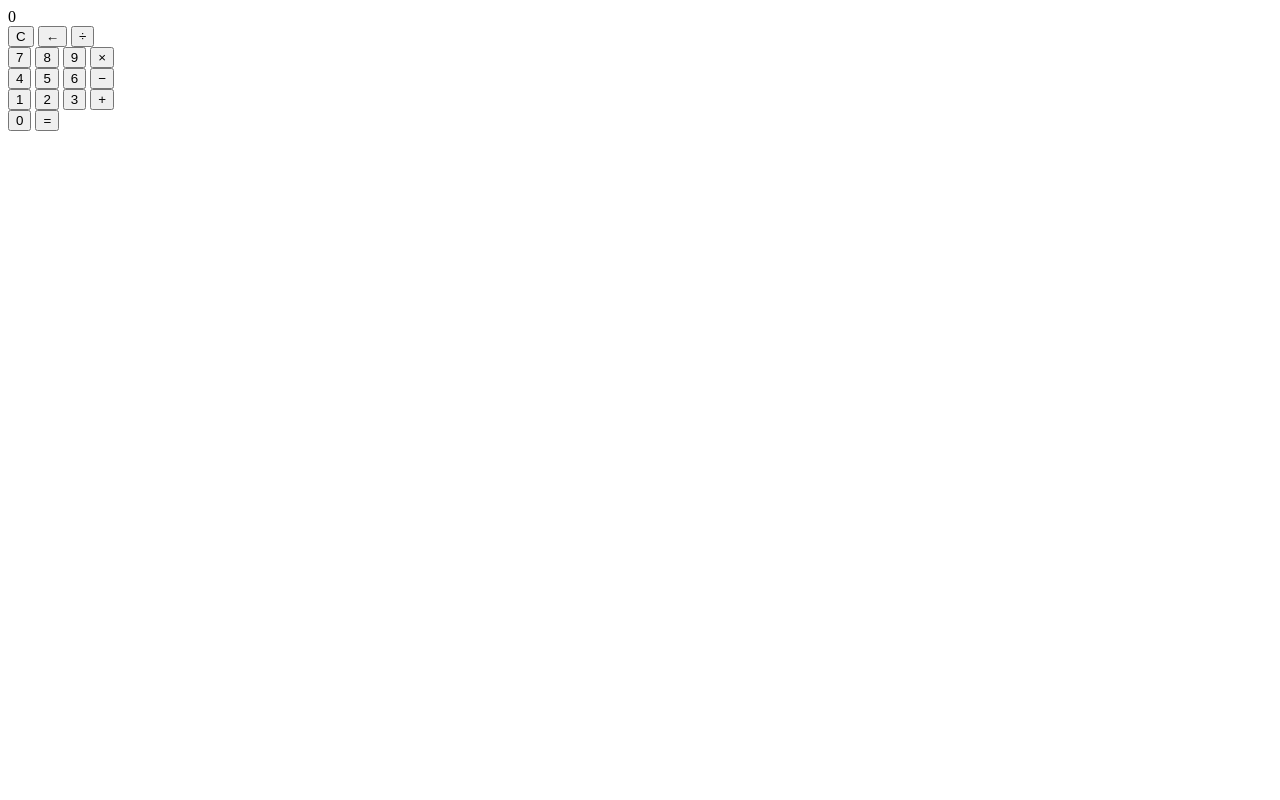
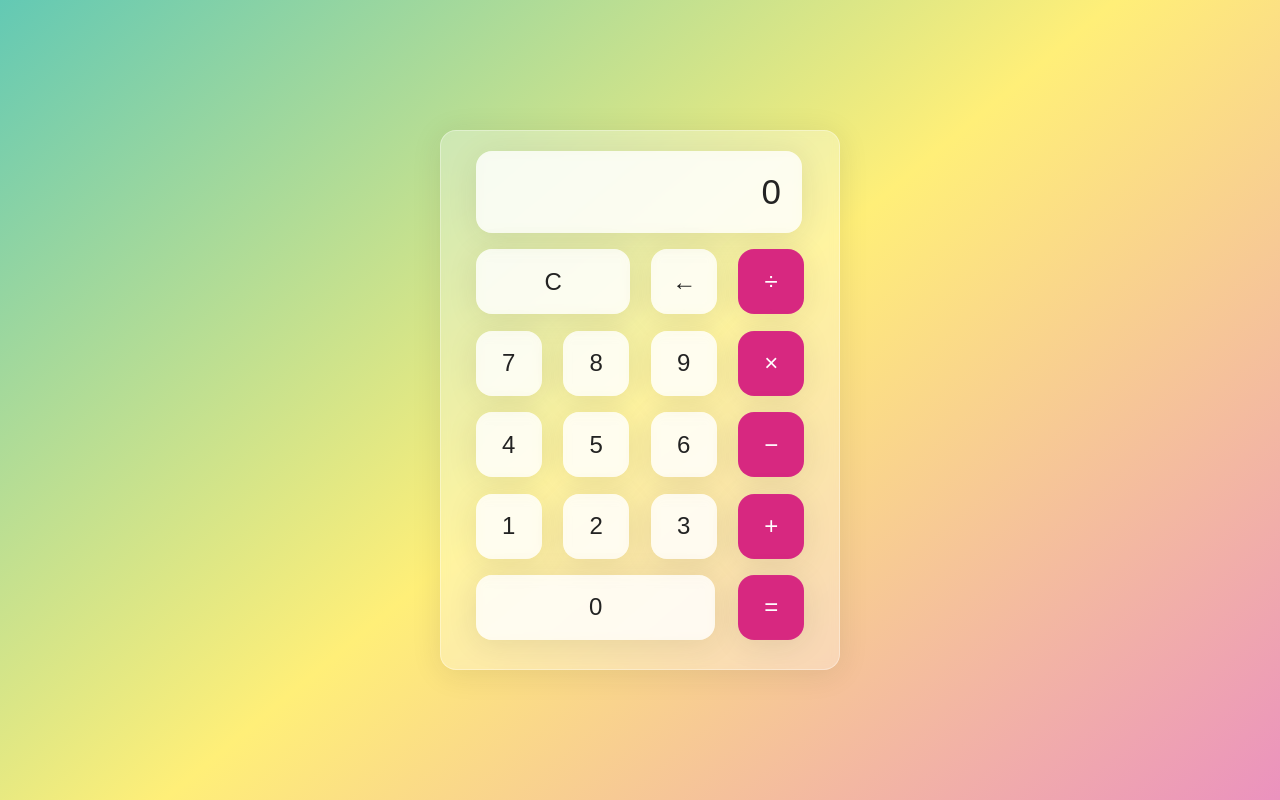
Before and after one commit to rodrigueznathaniel449/programming-practice-njr_v1, a plain HTML site: page index.html in a window 1280 px wide. Drawn offline with Linux system fonts and the light colour scheme.

Commit message:
completed css for calculator

```diff
--- a/style.css
+++ b/style.css
@@ -1 +1,118 @@
-/*creation of style.css
+/*creation of style.css*/
+html
+{
+    box-sizing: border-box;
+    height: 100%;
+}
+
+*,
+*::before,
+*::after
+{
+    box-sizing: inherit;
+    margin: 0;
+    padding: 0;
+}
+
+body
+{
+    align-items: center;
+    background: linear-gradient(320deg, #eb92be, #ffef78, #63c9b4);
+    display: flex;
+    font-family: 'Dosis', sans-serif;
+    font-display: swap;
+    height: inherit;
+    justify-content: center;
+}
+
+.wrapper
+{
+    backdrop-filter: blur(5.5px);
+    -webkit-backdrop-filter: blur(5.5px);
+    border-radius: 16px;
+    box-shadow: 0 4px 30px rgba(35, 35, 35, 0.1);
+    color: #232323;
+    backdrop-filter: blur(4px);
+    -webkit-backdrop-filter: blur(4px);
+    background: rgba(255, 255, 255, 0.30);
+    border: 1px solid rgba(255, 255, 255, 0.34);
+    flex-basis: 400px;
+    height: 540px;
+    padding: 20px 35px;
+}
+
+.screen
+{
+    backdrop-filter: blur(5.5px);
+    -webkit-backdrop-filter: blur(5.5px);
+    background: rgba(255, 255, 255, 0.75);
+    border: 1px solid rgba(255, 255, 255, 0.01);
+    border-radius: 16px;
+    box-shadow: 0 4px 30px rgba(35, 35, 35, 0.1);
+    color: #232323;
+    font-size: 35px;
+    overflow: auto;
+    padding: 20px;
+    text-align: right;
+    width: 326px;
+}
+
+.calc-button-row
+{
+    display: flex;
+    justify-content: space-between;
+    margin: 5% 0;
+}
+
+.calc-button
+{
+    backdrop-filter: blur(5.5px);
+    -webkit-backdrop-filter: blur(5.5px);
+    background: rgba(255, 255, 255, 0.75);
+    border: 1px solid rgba(255, 255, 255, 0.01);
+    border-radius: 16px;
+    box-shadow: 0 4px 30px rgba(35, 35, 35, 0.1);
+    color: #232323;
+    flex-basis: 20%;
+    font-family: inherit;
+    font-size: 24px;
+    height: 65px;
+}
+
+.calc-button:last-child
+{
+    backdrop-filter: blur(5.5px);
+    -webkit-backdrop-filter: blur(5.5px);
+    background: rgba(255, 255, 255, 0.75);
+    border: 1px solid rgba(255, 255, 255, 0.01);
+    border-radius: 16px;
+    box-shadow: 0 4px 30px rgba(35, 35, 35, 0.1);
+    color: #fff;
+    background: #d72880;
+}
+
+.calc-button:last-child:hover
+{
+    background-color: inherit;
+    color: inherit;
+}
+
+.calc-button:hover
+{
+    background-color: inherit;
+}
+
+.calc-button:active
+{
+    background-color: #ffef78;
+}
+
+.double
+{
+    flex-basis: 47%;
+}
+
+.triple
+{
+    flex-basis: 73%;
+}
```
